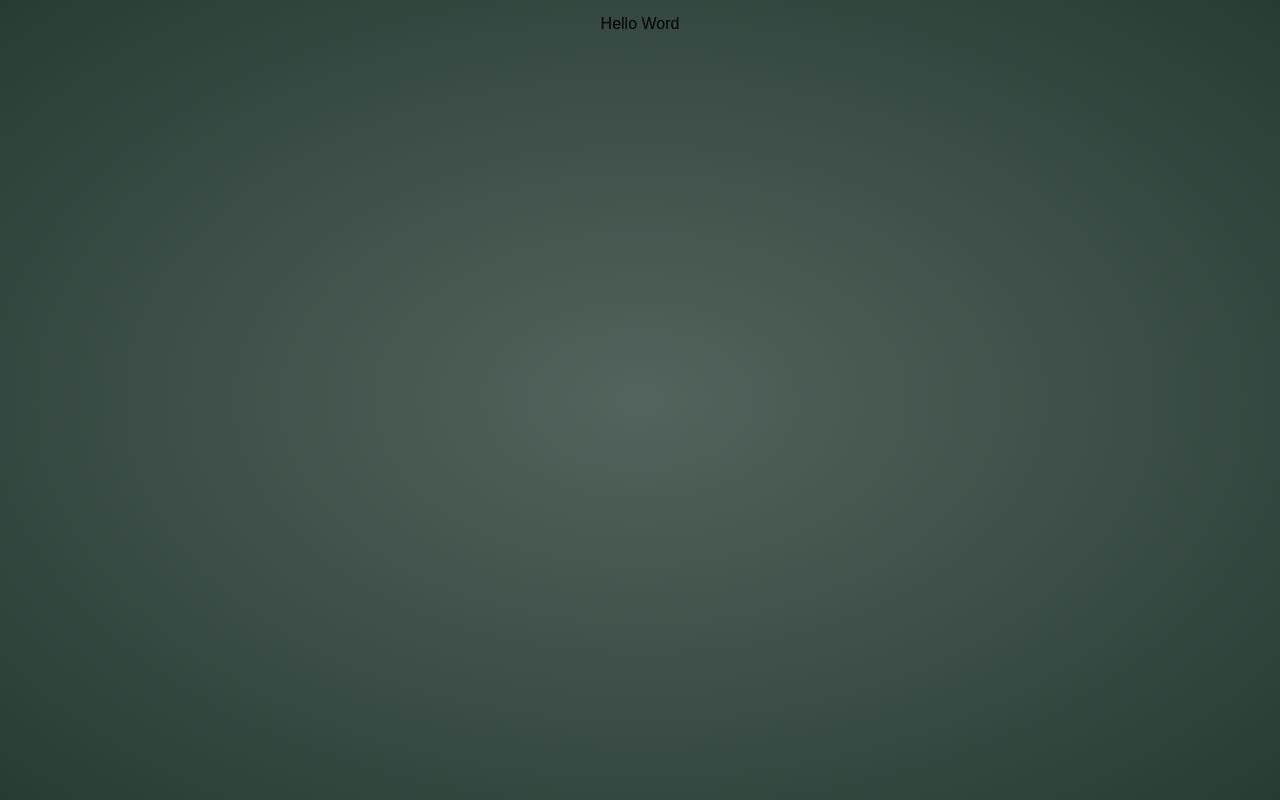
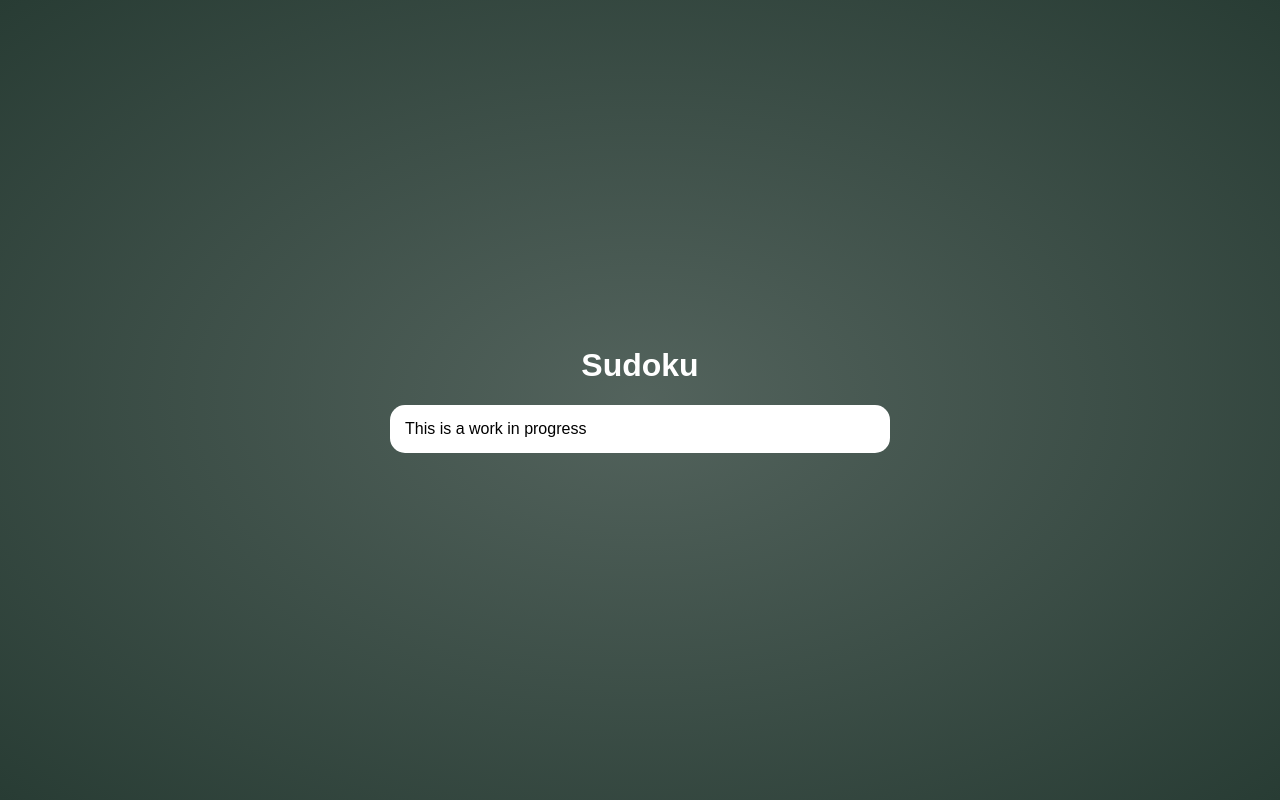
Before and after one commit to JoanSants/sudoku, a React (Create React App) app: page / in a window 1280 px wide. Built offline with nearby package versions, Linux system fonts and the light colour scheme.

Commit message:
Add card, content and title components

```diff
--- /dev/null
+++ b/src/components/index.ts
@@ -0,0 +1 @@
+export * from './styles'
--- /dev/null
+++ b/src/components/styles/card/index.ts
@@ -0,0 +1,12 @@
+import styled, { css } from 'styled-components'
+
+export const Card = styled.div`
+  ${({ theme }) => css`
+    background-color: ${theme.colors.white};
+    border-radius: 15px;
+    display: flex;
+    flex-direction: column;
+    max-height: fit-content;
+    padding: 15px;
+  `}
+`
--- /dev/null
+++ b/src/components/styles/content/index.ts
@@ -0,0 +1,9 @@
+import styled from 'styled-components'
+
+export const Content = styled.div`
+  max-width: 500px;
+  display: flex;
+  flex: 1;
+  flex-direction: column;
+  justify-content: center;
+`
--- /dev/null
+++ b/src/components/styles/index.ts
@@ -0,0 +1,3 @@
+export * from './content'
+export * from './title'
+export * from './card'
--- /dev/null
+++ b/src/components/styles/title/index.ts
@@ -0,0 +1,9 @@
+import styled, { css } from 'styled-components'
+
+export const Title = styled.h1`
+  ${({ theme }) => css`
+    color: ${theme.colors.white};
+    margin-top: 0;
+    text-align: center;
+  `}
+`
--- a/src/index.tsx
+++ b/src/index.tsx
@@ -4,12 +4,16 @@ import { ThemeProvider } from 'styled-components'
 
 import { reportWebVitals } from './core'
 import { GlobalStyles, theme } from './styles'
+import { Content, Title, Card } from './components'
 
 ReactDOM.render(
   <React.StrictMode>
     <ThemeProvider theme={theme}>
       <GlobalStyles />
-      <div>Hello Word</div>
+      <Content>
+        <Title>Sudoku</Title>
+        <Card>This is a work in progress</Card>
+      </Content>
     </ThemeProvider>
   </React.StrictMode>,
   document.getElementById('root')
```
Also changed, not shown: 1 other file (tests, documents, lock files or other folders).
